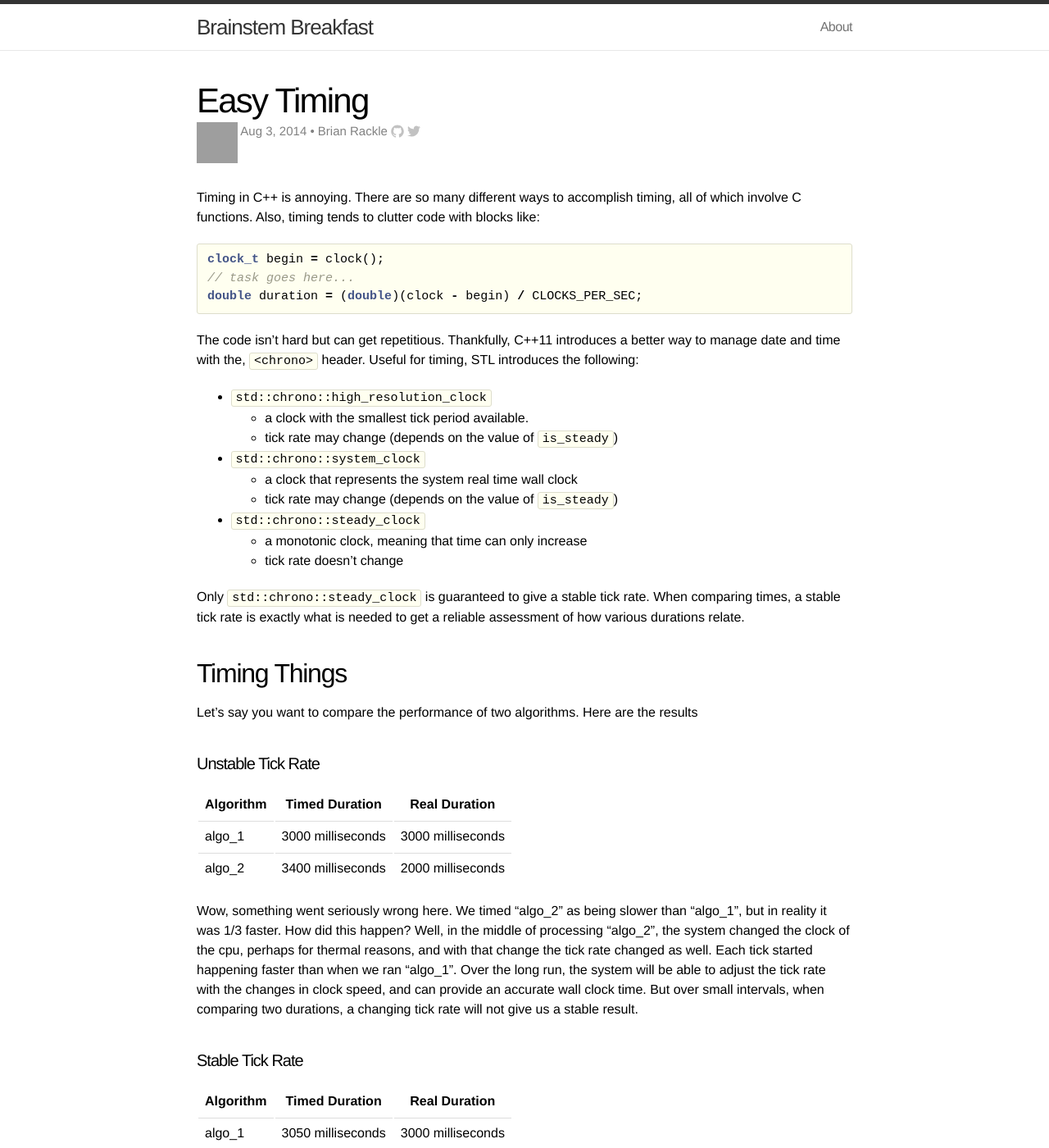
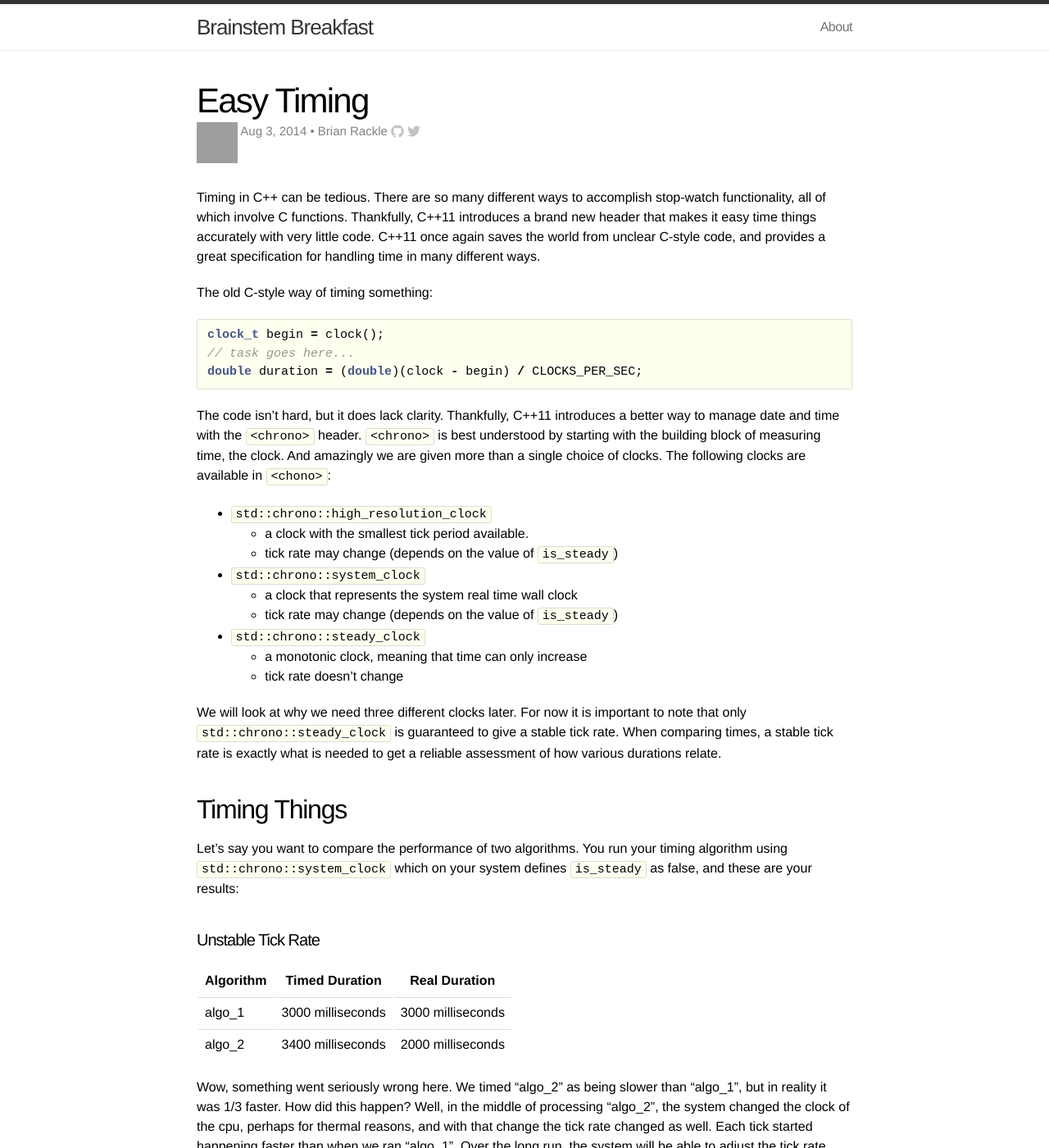
Before and after one commit to brianrackle/brianrackle.github.io, a Jekyll site: the page built from _posts/2014-08-03-easy-timing.md, in a window 1280 px wide and 1400 px high. Shown: the whole window at 82% size. Built offline with Jekyll 4.4.1, drawn with Linux system fonts in a browser that asks for light colours; some of the changed text lies outside the part shown; grey boxes are pictures that could not be loaded.

Commit message:
Refining easy-timing

```diff
--- a/_posts/2014-08-03-easy-timing.md
+++ b/_posts/2014-08-03-easy-timing.md
@@ -7,7 +7,9 @@
 author: brian
 ---
 
-Timing in C++ is annoying. There are so many different ways to accomplish timing, all of which involve C functions. Also, timing tends to clutter code with blocks like:
+Timing in C++ can be tedious. There are so many different ways to accomplish stop-watch functionality, all of which involve C functions. Thankfully, C++11 introduces a brand new header that makes it easy time things accurately with very little code. C++11 once again saves the world from unclear C-style code, and provides a great specification for handling time in many different ways.
+
+The old C-style way of timing something:
 
 {% highlight c++ %}
 clock_t begin = clock();
@@ -15,7 +17,7 @@
 double duration = (double)(clock - begin) / CLOCKS_PER_SEC;
 {% endhighlight %}
 
-The code isn't hard but can get repetitious. Thankfully, C++11 introduces a better way to manage date and time with the, `<chrono>` header. Useful for timing, STL introduces the following:
+The code isn't hard, but it does lack clarity. Thankfully, C++11 introduces a better way to manage date and time with the `<chrono>` header. `<chrono>` is best understood by starting with the building block of measuring time, the clock. And amazingly we are given more than a single choice of clocks. The following clocks are available in `<chono>`:
 
 * `std::chrono::high_resolution_clock`
   * a clock with the smallest tick period available.
@@ -27,10 +29,11 @@
   * a monotonic clock, meaning that time can only increase
   * tick rate doesn't change
 
-Only `std::chrono::steady_clock` is guaranteed to give a stable tick rate. When comparing times, a stable tick rate is exactly what is needed to get a reliable assessment of how various durations relate.
+We will look at why we need three different clocks later. For now it is important to note that only `std::chrono::steady_clock` is guaranteed to give a stable tick rate. When comparing times, a stable tick rate is exactly what is needed to get a reliable assessment of how various durations relate.
 
 ## Timing Things
-Let's say you want to compare the performance of two algorithms. Here are the results
+
+Let's say you want to compare the performance of two algorithms. You run your timing algorithm using `std::chrono::system_clock` which on your system defines `is_steady` as false, and these are your results:
 
 #### Unstable Tick Rate
 
@@ -40,6 +43,8 @@
 | algo_2 | 3400 milliseconds | 2000 milliseconds |
 
 Wow, something went seriously wrong here. We timed "algo_2" as being slower than "algo_1", but in reality it was 1/3 faster. How did this happen? Well, in the middle of processing "algo_2", the system changed the clock of the cpu, perhaps for thermal reasons, and with that change the tick rate changed as well. Each tick started happening faster than when we ran "algo_1". Over the long run, the system will be able to adjust the tick rate with the changes in clock speed, and can provide an accurate wall clock time. But over small intervals, when comparing two durations, a changing tick rate will not give us a stable result.
+
+Here are the results when using `std::chrono::steady_clock` which will always, on any system, define `is_steady` as true:
 
 #### Stable Tick Rate
 
@@ -89,7 +94,7 @@
 auto duration = begin - steady_clock::now();
 {% endhighlight %}
 
-The C++ version is a little bit simpler than in C, but there is an solution that better fits our needs.
+The C++ version is a little bit simpler than in C, but I think it is important to explore possible ways to engineer an easier and clearer way to time code.
 
 {% highlight c++ %}
 template<class D = std::chrono::nanoseconds, class F>
@@ -104,11 +109,11 @@
 }
 {% endhighlight %}
 
-Leveraging templates, I have built the time_it function which takes a lambda expression and wraps it in a timing block. Additionally, time_it will cast the result to the passed in duration, defaulting to `std::chono::nanoseconds`. This solution gives us two advantages over the previously presented solutions. First, we have removed tedious timing code from our function. Second, clock choice and duration interval are now independent of each other. So even if a clock defaults to nanoseconds, it is possible to get results in seconds.
+Leveraging templates, I have built the `time_it` function which takes a lambda expression and wraps it in a timing block. Additionally, `time_it` will cast the result to the passed in duration, defaulting to `std::chono::nanoseconds`. This solution gives us two advantages over the previously presented solutions. First, we have removed tedious timing code from our function. Second, clock choice and duration interval are now independent of each other. So even if a clock defaults to nanoseconds, it is possible to get results in seconds.
 
 ### The Output
 
-Here is a simple test of the new time_it function.
+Here is a simple test of the new `time_it` function.
 
 {% highlight c++ %}
 using namespace std::chrono;
@@ -121,4 +126,4 @@
 
 milliseconds: 7939
 
-Success! I hope you have learned how to more effectively and accurately time things in C++11. And that I have helped you understand how you can engineer better solutions to common timing problems.
+Success! I hope you have learned how to more effectively and accurately measure time in C++11.
```
